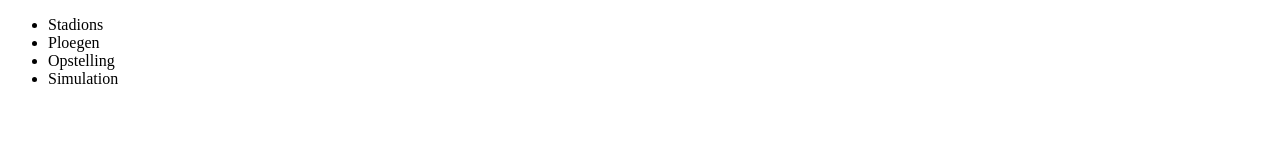
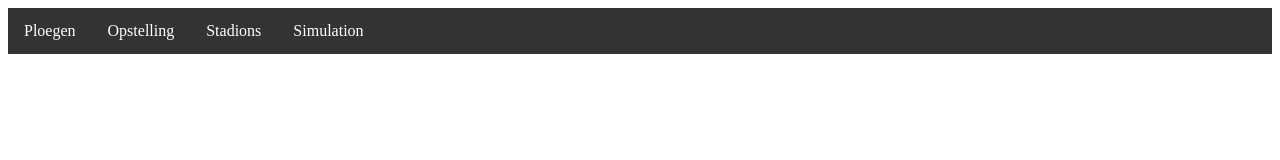
Before and after one commit to ferrevaes/webProject, a plain HTML site: page index.html in a window 1280 px wide. Drawn offline with Linux system fonts and the light colour scheme.

Commit message:
Nav CSS aangepast

```diff
--- a/index.html
+++ b/index.html
@@ -1,16 +1,17 @@
 <!DOCTYPE html>
 <html lang="en">
 <head>
+    <link rel="stylesheet" type="text/css" href="style.css">
     <meta charset="UTF-8">
     <title>Home</title>
 </head>
 <body>
 <nav>
     <ul>
-        <li>Stadions</li>
-        <li>Ploegen</li>
-        <li>Opstelling</li>
-        <li>Simulation</li>
+        <li><a href="#home">Ploegen</a></li>
+        <li><a href="#news">Opstelling</a></li>
+        <li><a href="#contact">Stadions</a></li>
+        <li><a href="#contact">Simulation</a></li>
     </ul>
 </nav>
 </body>
--- a/style.css
+++ b/style.css
@@ -0,0 +1,27 @@
+ul {
+    list-style-type: none;
+    margin: 0;
+    padding: 0;
+    overflow: hidden;
+    background-color: #333;
+}
+
+li {
+    float: left;
+}
+
+li a {
+    display: block;
+    color: white;
+    text-align: center;
+    padding: 14px 16px;
+    text-decoration: none;
+}
+
+li a:hover:not(.active) {
+    background-color: #111;
+}
+
+.active {
+    background-color: #4CAF50;
+}
```
